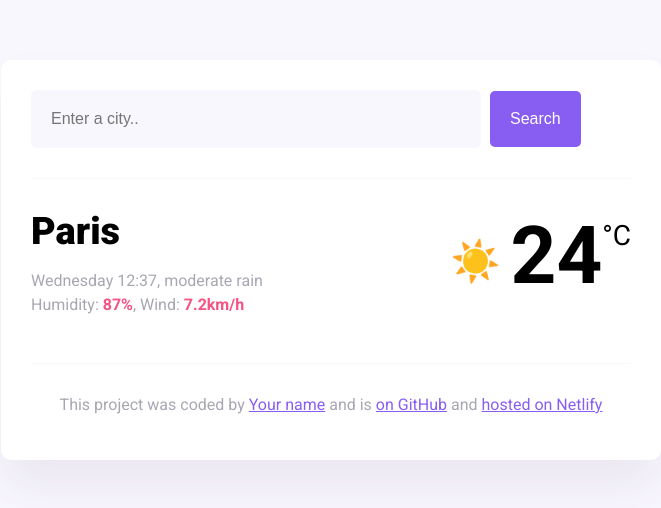
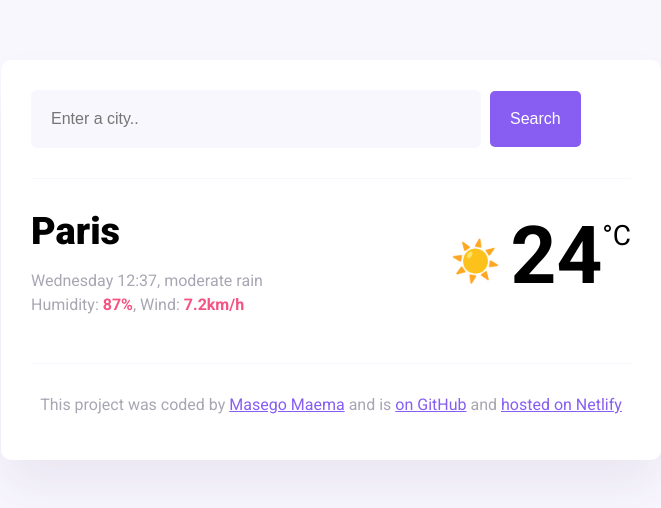
Before and after one commit to MasegoMaema/My-weather-application, a website built with Parcel: page index.html in a window 1280 px wide. Shown: the whole page, without its empty margins (309-970 px from the left). Built offline with nearby package versions, Linux system fonts and the light colour scheme.

Commit message:
Added my name
added my name

```diff
--- a/index.html
+++ b/index.html
@@ -47,7 +47,7 @@
       <footer>
         <p>
           This project was coded by
-          <a href="#" target="_blank">Your name</a> and is
+          <a href="#" target="_blank">Masego Maema</a> and is
           <a href="#" target="_blank"> on GitHub</a> and
           <a href="#" target="_blank">hosted on Netlify</a>
         </p>
```
Also changed, not shown: 1 other file.
